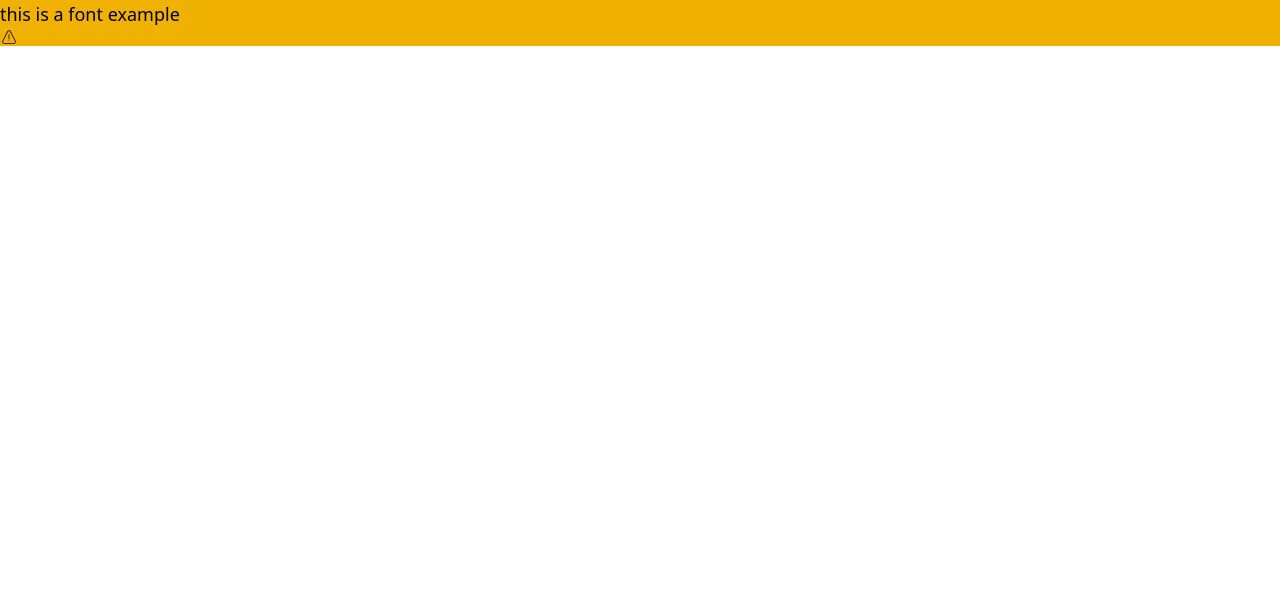
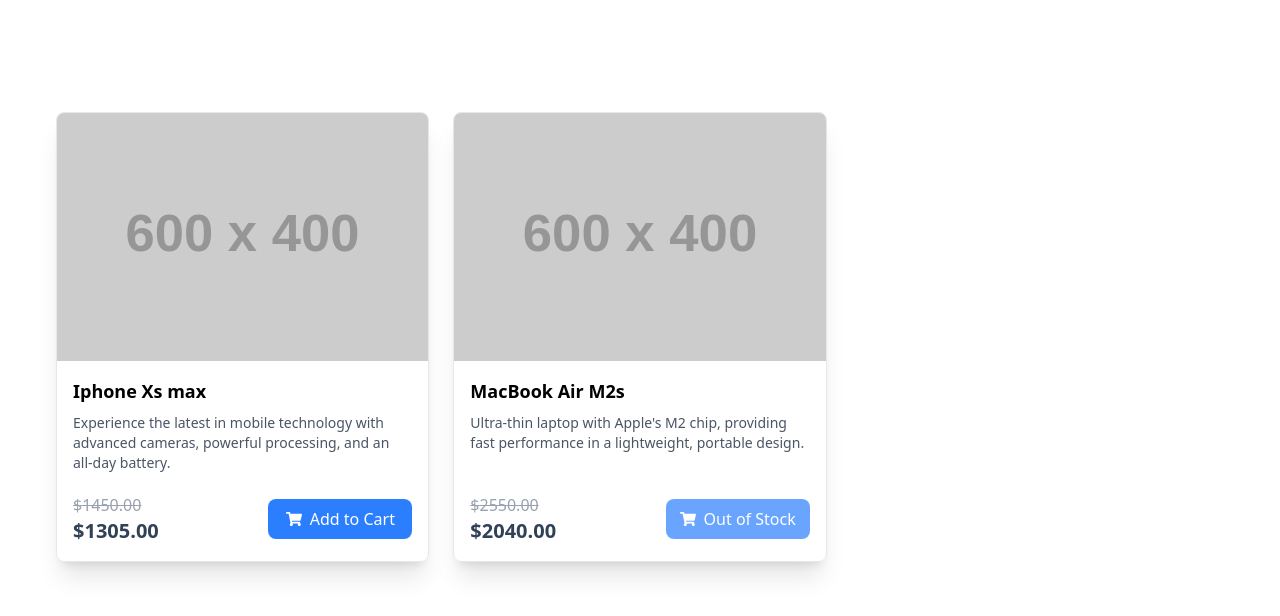
Before and after one commit to adixshrma1/ecommerce-frontend, a React (Vite) app: page / in a window 1280 px wide. Shown: the top 616 px of the page. Built offline with nearby package versions, Linux system fonts and the light colour scheme.

Commit message:
font page modals ready

```diff
--- a/package.json
+++ b/package.json
@@ -12,6 +12,7 @@
   "dependencies": {
     "@emotion/react": "^11.14.0",
     "@emotion/styled": "^11.14.1",
+    "@headlessui/react": "^2.2.9",
     "@mui/material": "^7.3.4",
     "@tailwindcss/vite": "^4.1.14",
     "react": "^19.1.1",
--- a/src/App.jsx
+++ b/src/App.jsx
@@ -1,9 +1,11 @@
-import React from 'react'
-import { CiWarning } from 'react-icons/ci'
+import Products from "./components/Products"
+
 
 const App = () => {
   return (
-    <div className='text-lg bg-yellow-500'>this is a font example <CiWarning /></div>
+    <div>
+      <Products />
+    </div>
   )
 }
 
--- /dev/null
+++ b/src/components/ProductCard.jsx
@@ -0,0 +1,111 @@
+import { useState } from "react";
+import { FaShoppingCart } from "react-icons/fa";
+import ProductViewModal from "./ProductViewModal";
+
+const ProductCard = ({
+  productId,
+  productName,
+  image,
+  description,
+  quantity,
+  price,
+  discount,
+  specialPrice,
+}) => {
+  const [isModalOpen, setIsModalOpen] = useState(false);
+  const btnLoader = false;
+  const [selectedProduct, setSelectedProduct] = useState("");
+  const isAvailable = quantity && Number(quantity) > 0;
+
+  const handleProductView = (product) => {
+    setSelectedProduct(product);
+    setIsModalOpen(true);
+  };
+
+  return (
+    <div className="border rounded-lg shadow-xl overflow-hidden transition-shadow duration-300">
+      <div
+        onClick={() => {
+          handleProductView({
+            id: productId,
+            productName,
+            image,
+            description,
+            quantity,
+            price,
+            discount,
+            specialPrice,
+          });
+        }}
+        className="w-full overflow-hidden aspect-[3/2]"
+      >
+        <img
+          src={image}
+          alt={productName}
+          className="w-full h-full cursor-pointer transition-transform duration-300 transform hover:scale-105"
+        />
+      </div>
+      <div className="p-4">
+        <h2
+          onClick={() => {
+            handleProductView({
+              id: productId,
+              productName,
+              image,
+              description,
+              quantity,
+              price,
+              discount,
+              specialPrice,
+            });
+          }}
+          className="text-lg font-semibold mb-2 cursor-pointer "
+        >
+          {productName}
+        </h2>
+
+        <div className="h-20">
+          <p className="text-gray-600 text-sm">{description}</p>
+        </div>
+
+        <div className="flex items-center justify-between">
+          {specialPrice ? (
+            <div className="flex flex-col">
+              <span className="text-gray-400 line-through">
+                ${Number(price).toFixed(2)}
+              </span>
+              <span className="text-xl font-bold text-slate-700">
+                ${Number(specialPrice).toFixed(2)}
+              </span>
+            </div>
+          ) : (
+            <span className="text-xl font-bold text-slate-700">
+              ${Number(price).toFixed(2)}
+            </span>
+          )}
+
+          <button
+            disabled={!isAvailable || btnLoader}
+            onClick={() => {}}
+            className={`bg-blue-500 ${
+              isAvailable ? "opacity-100 hover:bg-blue-600" : "opacity-70"
+            }
+          text-white py-2 px-3 rounded-lg flex justify-center items-center transition-colors duration-300 w-36`}
+          >
+            <FaShoppingCart className="mr-2" />
+            {isAvailable ? "Add to Cart" : "Out of Stock"}
+          </button>
+        </div>
+      </div>
+
+      <ProductViewModal
+        isOpen={isModalOpen}
+        setIsOpen={setIsModalOpen}
+        product={selectedProduct}
+        isAvailable={isAvailable}
+      />
+    </div>
+  );
+};
+
+export default ProductCard;
--- /dev/null
+++ b/src/components/ProductViewModal.jsx
@@ -0,0 +1,100 @@
+import {
+  Button,
+  Dialog,
+  DialogBackdrop,
+  DialogPanel,
+  DialogTitle,
+} from "@headlessui/react";
+import { Divider } from "@mui/material";
+import Status from "./Status";
+import { MdClose, MdDone } from "react-icons/md";
+
+export default function ProductViewModal({
+  isOpen,
+  setIsOpen,
+  product,
+  isAvailable,
+}) {
+  const {
+    id,
+    productName,
+    image,
+    description,
+    quantity,
+    price,
+    discount,
+    specialPrice,
+  } = product;
+  // const handleClickOpen = () =>{
+  //     setIsOpen(true);
+  // }
+
+  return (
+    <>
+      <Dialog open={isOpen} as="div" className="relative z-10" onClose={close}>
+        <DialogBackdrop className="fixed inset-0 bg-gray-500 opacity-75 transition-opacity duration-150" />
+        <div className="fixed inset-0 z-10 w-screen overflow-y-auto">
+          <div className="flex min-h-full items-center justify-center p-4">
+            <DialogPanel
+              transition
+              className="relative transform overflow-hidden rounded-lg bg-white shadow-xl transition-all md:max-w-[620px] md:min-w-[620px] w-full"
+            >
+              {image && (
+                <div className="flex justify-center aspect-[3/2]">
+                  <img src={image} alt={productName} />
+                </div>
+              )}
+
+              <div className="px-6 pt-10 pb-2">
+                <DialogTitle
+                  as="h1"
+                  className="lg:text-3xl sm:text-2xl text-xl font-semibold leading-6 text-gray-800 mb-4"
+                >
+                  {productName}
+                </DialogTitle>
+
+                <div className="space-y-2 text-gray-700 pb-4">
+                  <div className="flex items-center justify-between gap-2 ">
+                    {specialPrice ? (
+                      <div className="flex items-center justify-between gap-2">
+                        <span className="text-gray-400 line-through">
+                          ${Number(price).toFixed(2)}
+                        </span>
+                        <span className="text-xl font-bold text-slate-700">
+                          ${Number(specialPrice).toFixed(2)}
+                        </span>
+                      </div>
+                    ) : (
+                      <span className="text-xl font-bold text-slate-700">
+                        ${Number(price).toFixed(2)}
+                      </span>
+                    )}
+
+                    {isAvailable ? (
+                        <Status text="In Stock" icon={MdDone} bg="bg-teal-200" color="text-teal-900"/>
+                    ) : (
+                        <Status text="Out of Stock" icon={MdClose} bg="bg-rose-200" color="text-rose-700"/>
+                    )}
+                  </div>
+
+                  <Divider />
+
+                  <p>{description}</p>
+                </div>
+              </div>
+
+              <div className="px-6 py-4 flex justify-end gap-4">
+                <button
+                type="button"
+                onClick={()=> setIsOpen(false)}
+                className="px-4 py-2 text-sm font-semibold text-slate-700 border border-slate-700
+                 hover:text-slate-800 hover:border-slate-800 rounded-md cursor-pointer"
+                >Close</button>
+              </div>
+            </DialogPanel>
+          </div>
+        </div>
+      </Dialog>
+    </>
+  );
+}
--- /dev/null
+++ b/src/components/Products.jsx
@@ -0,0 +1,56 @@
+import { FaExclamationTriangle } from "react-icons/fa";
+import ProductCard from "./ProductCard";
+
+const Products = () => {
+
+    const isLoading = false;
+    const errorMessage = "";
+
+    const products = [
+    {
+      productId: 652,
+      productName: "Iphone Xs max",
+      image: "https://placehold.co/600x400",
+      description:
+        "Experience the latest in mobile technology with advanced cameras, powerful processing, and an all-day battery.",
+      quantity: 10,
+      price: 1450.0,
+      discount: 10.0,
+      specialPrice: 1305.0,
+    },
+    {
+      productId: 654,
+      productName: "MacBook Air M2s",
+      image: "https://placehold.co/600x400",
+      description:
+        "Ultra-thin laptop with Apple's M2 chip, providing fast performance in a lightweight, portable design.",
+      quantity: 0,
+      price: 2550.0,
+      discount: 20.0,
+      specialPrice: 2040.0,
+    },
+  ];
+
+  return (
+    <div className="lg:px-14 sm:px-8 px-4 py-14 2xl:w-[90%] 2xl:mx-auto">
+        {isLoading ? (
+            <p>It is loading...</p>
+        ) : errorMessage ? (
+            <div className="flex items-center justify-center h-[200px]">
+                <FaExclamationTriangle className="text-slate-800 text-lg font-medium" />
+                <span className="text-slate-800 text-lg font-medium">
+                    {errorMessage}
+                </span>
+            </div>
+        ) : (
+            <div className="min-h-[700px]">
+                <div className="pb-6 pt-14 grid 2xl:grid-cols-4 lg:grid-cols-3 sm:grid-cols-2 gap-6">
+                    {products && products.map((item, index) => <ProductCard key={index} {...item}/>)}
+                </div>
+            </div>
+        )}
+    </div>
+  );
+};
+
+export default Products;
--- /dev/null
+++ b/src/components/Status.jsx
@@ -0,0 +1,9 @@
+const Status = ({text, icon:Icon, bg, color}) => {
+  return (
+    <div className={`${bg} ${color} px-2 py-2 font-medium rounded flex items-center gap-1`}>
+        {text} <Icon size={15}/>
+    </div>
+  )
+}
+
+export default Status
```
Also changed, not shown: src/components/Filter.jsx (added), 1 other file (tests, documents, lock files or other folders).
